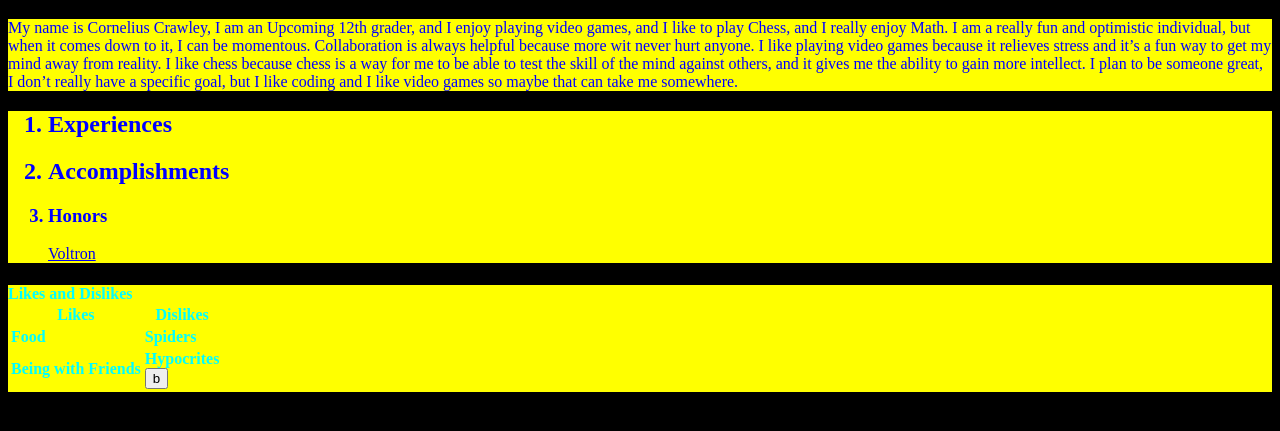
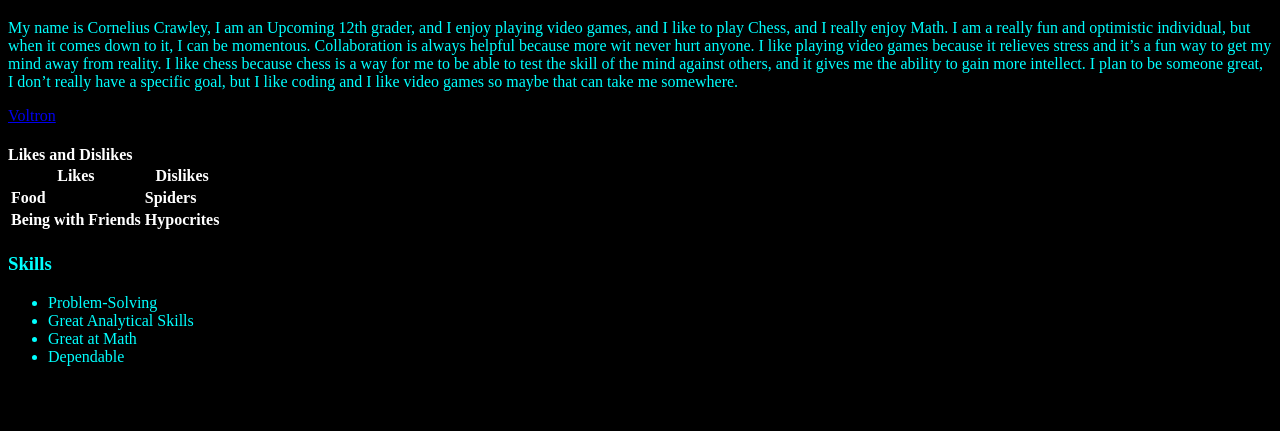
Before and after one commit to AC3Swiper/Portfolio, a plain HTML site: page index.html in a window 1280 px wide. Shown: the part 61-492 px from the top of the page. Drawn offline with Linux system fonts and the light colour scheme.

Commit message:
first commit

```diff
--- a/index.html
+++ b/index.html
@@ -7,17 +7,13 @@
         <h1>
             About Me
         </h1>
-        <div>
+
  <p>
      My name is Cornelius Crawley, I am an Upcoming 12th grader, and I enjoy playing video games, and I like to play Chess, and I really enjoy Math. I am a really fun and optimistic individual, but when it comes down to it, I can be momentous. Collaboration is always helpful because more wit never hurt anyone. I like playing video games because it relieves stress and it’s a fun way to get my mind away from reality. I like chess because chess is a way for me to be able to test the skill of the mind against others, and it gives me the ability to gain more intellect.
 I plan to be someone great, I don’t really have a specific goal, but I like coding and I like video games so maybe that can take me somewhere.
  </p>
- </div>
+
  <div>
-    <ol>
-        <h2> <li> Experiences </h2> </li>
-        <h2> <li> Accomplishments  </h2> </li>
-        <h3> <li> Honors </h3> </li>
 
 <a href="para.html"> Voltron </a>
 </div>
@@ -38,10 +34,25 @@ I plan to be someone great, I don’t really have a specific goal, but I like co
             <td>Being with Friends
             <td> Hypocrites
     </h4>
+    </table>
+
     </div>
-<div>
-    <button type="button">b</button>
-</div>
+
+
+     <h3>Skills</h3>
+<ul>
+    <li>Problem-Solving</li>
+    <li>Great Analytical Skills</li>
+    <li>Great at Math</li>
+    <li>Dependable</li>
+</ul>
+
+
+
+
+
+
+
 
 
 
--- a/style.css
+++ b/style.css
@@ -1,9 +1,10 @@
-    body {color:blue;
+    body {color:cyan;
     }
 h1 {color:red;
 }
-h4 {color:cyan;
+h4 {color:white;
 }
 body {background-color:black;
 }
-div {background-color:yellow; }
+div {background-color:black;
+ }
```
Also changed, not shown: resume.html (added, +10 -0 lines).
